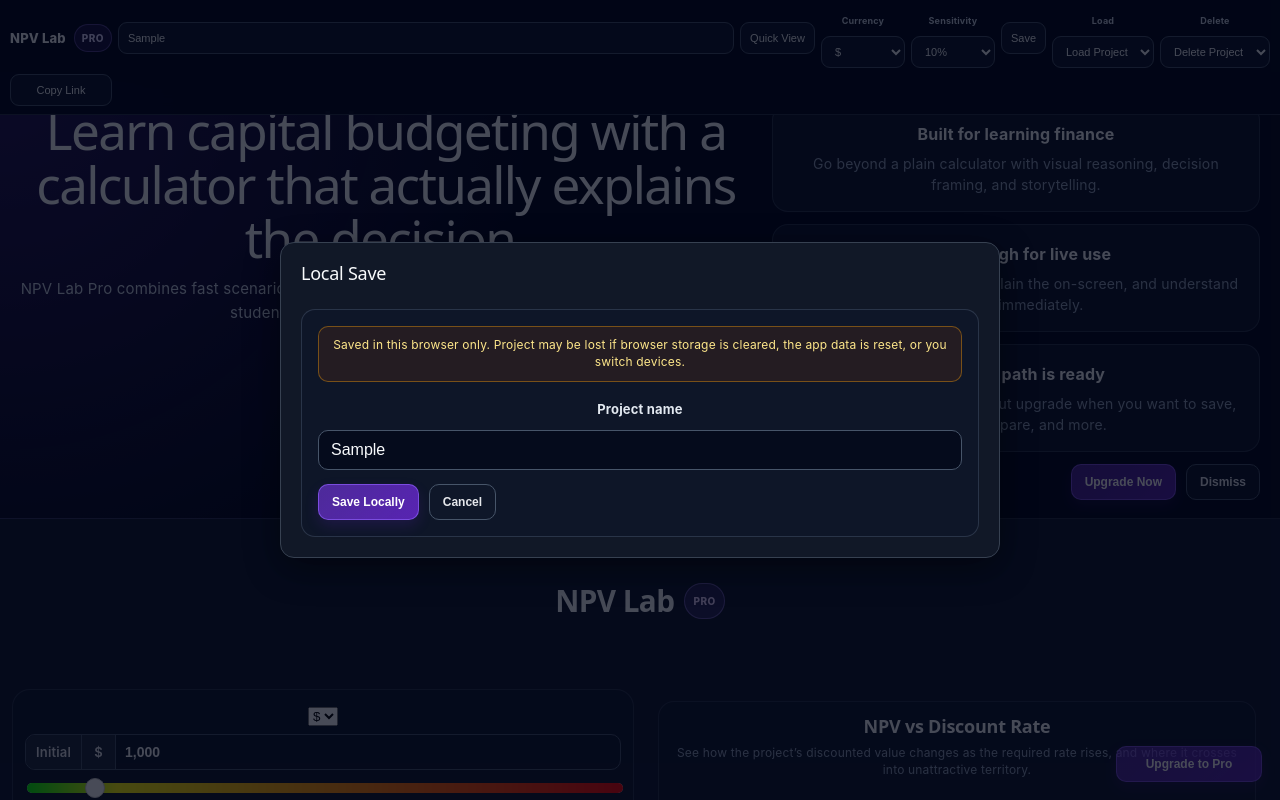
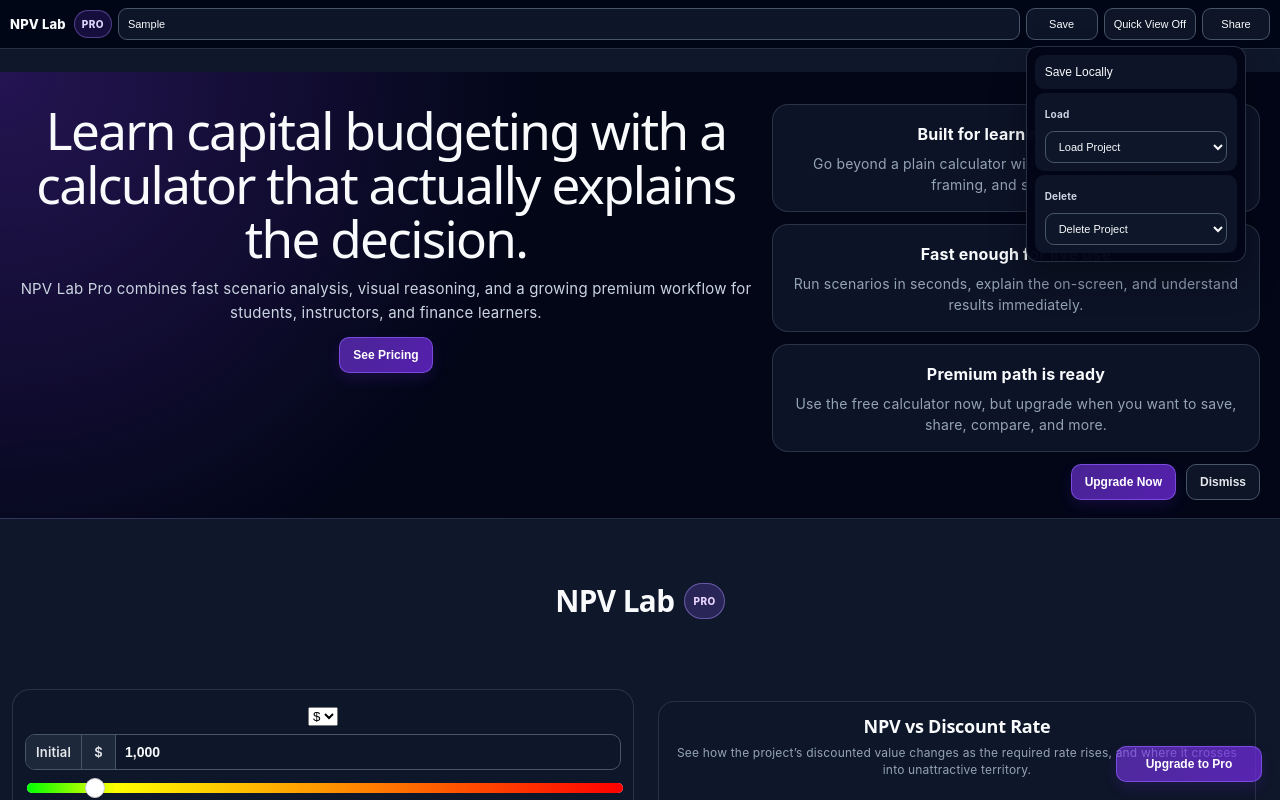
Before and after one commit to armstrma/npv-calculator, a React (Vite) app: page / in a window 1280 px wide. Both pictures are taken after typing "Sample" into the empty fields and a click on the button "Save". Shown: the top 800 px of the page. Built offline with nearby package versions, Linux system fonts and the light colour scheme.

Commit message:
Compact desktop toolbar into menus

```diff
--- a/src/App.css
+++ b/src/App.css
@@ -147,7 +147,7 @@ input[type="range"]::-moz-range-thumb {
   right: 0;
   z-index: 1300;
   display: grid;
-  grid-template-columns: auto minmax(160px, 1fr) auto auto auto auto auto auto;
+  grid-template-columns: auto minmax(180px, 1fr) auto auto auto;
   gap: 6px;
   align-items: center;
   padding: 8px 10px;
@@ -205,17 +205,53 @@ input[type="range"]::-moz-range-thumb {
   background: rgba(15, 23, 42, 0.92);
   color: #f8fafc;
   cursor: pointer;
+  min-width: 72px;
 }
 .project-toolbar-button-share {
-  min-width: 84px;
-}
-.project-toolbar-select-wrap {
-  display: inline-grid;
-  gap: 2px;
-  min-width: 84px;
+  min-width: 68px;
+}
+.project-toolbar-menu-wrap {
+  position: relative;
+}
+.project-toolbar-menu {
+  position: absolute;
+  top: calc(100% + 6px);
+  left: 0;
+  min-width: 220px;
+  display: grid;
+  gap: 4px;
+  padding: 8px;
+  border-radius: 12px;
+  border: 1px solid rgba(71, 85, 105, 0.55);
+  background: rgba(2, 6, 23, 0.98);
+  box-shadow: 0 18px 34px rgba(0, 0, 0, 0.32);
+}
+.project-toolbar-menu-right {
+  right: 0;
+  left: auto;
+}
+.project-toolbar-menu-item {
+  min-height: 34px;
+  border-radius: 9px;
+  border: 0;
+  background: rgba(15, 23, 42, 0.9);
+  color: #f8fafc;
+  padding: 0 10px;
+  font-size: 12px;
+  text-align: left;
+}
+.project-toolbar-menu-item-select {
+  display: grid;
+  gap: 4px;
+  padding: 8px 10px;
+}
+.project-toolbar-menu-item-select span {
   color: #cbd5e1;
-  font-size: 9px;
+  font-size: 10px;
   font-weight: 700;
+}
+.project-toolbar-menu-item-success {
+  color: #86efac;
 }
 .button-primary,
 .button-secondary {
--- a/src/App.jsx
+++ b/src/App.jsx
@@ -1639,11 +1639,71 @@ const App = () => {
 
         <input className="project-toolbar-name" placeholder="Project Name" value={projectName} onChange={(e) => setProjectName(e.target.value)} />
 
-        <button type="button" className="project-toolbar-button" onClick={() => setQuickViewEnabled((value) => !value)}>
-          {quickViewEnabled ? 'Exit Quick View' : 'Quick View'}
-        </button>
-
-        <label className="project-toolbar-select-wrap">
+        <div className="project-toolbar-menu-wrap">
+          <button type="button" className="project-toolbar-button" onClick={() => {
+            setShowSaveMenu((value) => !value);
+            setShowQuickViewMenu(false);
+            setShowShareMenu(false);
+          }}>
+            Save
+          </button>
+          {showSaveMenu && (
+            <div className="project-toolbar-menu">
+              <button type="button" className="project-toolbar-menu-item" onClick={() => {
+                handleSaveLocally();
+                setShowSaveMenu(false);
+              }}>
+                Save Locally
+              </button>
+              <label className="project-toolbar-menu-item project-toolbar-menu-item-select">
+                <span>Load</span>
+                <select
+                  onChange={(e) => {
+                    loadProject(e.target.value);
+                    setShowSaveMenu(false);
+                  }}
+                  value={loadedProjectName && !projects[loadedProjectName] ? '__unsaved__' : loadedProjectName || '__placeholder__'}
+                >
+                  <option value="__placeholder__" disabled>Load Project</option>
+                  {loadedProjectName && !projects[loadedProjectName] && <option value="__unsaved__">{loadedProjectName} (Unsaved)</option>}
+                  {Object.keys(projects).map((name) => (
+                    <option key={name} value={name}>{name}</option>
+                  ))}
+                </select>
+              </label>
+              <label className="project-toolbar-menu-item project-toolbar-menu-item-select">
+                <span>Delete</span>
+                <select onChange={(e) => {
+                  deleteProject(e.target.value);
+                  setShowSaveMenu(false);
+                }} defaultValue="Delete Project">
+                  <option disabled>Delete Project</option>
+                  {Object.keys(projects).map((name) => (
+                    <option key={name}>{name}</option>
+                  ))}
+                </select>
+              </label>
+            </div>
+          )}
+        </div>
+
+        <div className="project-toolbar-menu-wrap">
+          <button type="button" className="project-toolbar-button" onClick={() => {
+            setShowQuickViewMenu((value) => !value);
+            setShowSaveMenu(false);
+            setShowShareMenu(false);
+          }}>
+            {quickViewEnabled ? 'Quick View On' : 'Quick View Off'}
+          </button>
+          {showQuickViewMenu && (
+            <div className="project-toolbar-menu">
+              <button type="button" className="project-toolbar-menu-item" onClick={() => {
+                setQuickViewEnabled((value) => !value);
+                setShowQuickViewMenu(false);
+              }}>
+                {quickViewEnabled ? 'Exit Quick View' : 'Enter Quick View'}
+              </button>
+              <label className="project-toolbar-menu-item project-toolbar-menu-item-select">
                 <span>Currency</span>
                 <select value={currency} onChange={(e) => setCurrency(e.target.value)} title="Display currency (calculations unchanged)">
                   <option>$</option>
@@ -1651,8 +1711,7 @@ const App = () => {
                   <option>£</option>
                 </select>
               </label>
-
-        <label className="project-toolbar-select-wrap">
+              <label className="project-toolbar-menu-item project-toolbar-menu-item-select">
                 <span>Sensitivity</span>
                 <select value={String(sensitivityPercent)} onChange={(e) => {
                   setShowSensitivity(true);
@@ -1663,36 +1722,29 @@ const App = () => {
                   <option value="20">20%</option>
                 </select>
               </label>
-
-        <button type="button" className="project-toolbar-button" onClick={handleSaveLocally}>Save</button>
-
-        <label className="project-toolbar-select-wrap">
-          <span>Load</span>
-          <select
-            onChange={(e) => loadProject(e.target.value)}
-            value={loadedProjectName && !projects[loadedProjectName] ? '__unsaved__' : loadedProjectName || '__placeholder__'}
-          >
-            <option value="__placeholder__" disabled>Load Project</option>
-            {loadedProjectName && !projects[loadedProjectName] && <option value="__unsaved__">{loadedProjectName} (Unsaved)</option>}
-            {Object.keys(projects).map((name) => (
-              <option key={name} value={name}>{name}</option>
-            ))}
-          </select>
-        </label>
-
-        <label className="project-toolbar-select-wrap">
-          <span>Delete</span>
-          <select onChange={(e) => deleteProject(e.target.value)} defaultValue="Delete Project">
-            <option disabled>Delete Project</option>
-            {Object.keys(projects).map((name) => (
-              <option key={name}>{name}</option>
-            ))}
-          </select>
-        </label>
-
-        <button type="button" className="project-toolbar-button project-toolbar-button-share" onClick={copyProjectLink}>
-          {copiedProjectLink ? 'Copied Link' : 'Copy Link'}
-        </button>
+            </div>
+          )}
+        </div>
+
+        <div className="project-toolbar-menu-wrap">
+          <button type="button" className="project-toolbar-button project-toolbar-button-share" onClick={() => {
+            setShowShareMenu((value) => !value);
+            setShowQuickViewMenu(false);
+            setShowSaveMenu(false);
+          }}>
+            Share
+          </button>
+          {showShareMenu && (
+            <div className="project-toolbar-menu project-toolbar-menu-right">
+              <button type="button" className={`project-toolbar-menu-item ${copiedProjectLink ? 'project-toolbar-menu-item-success' : ''}`} onClick={async () => {
+                await copyProjectLink();
+                window.setTimeout(() => setShowShareMenu(false), 1000);
+              }}>
+                {copiedProjectLink ? '✓ Copied Project Link' : 'Copy Project Link'}
+              </button>
+            </div>
+          )}
+        </div>
       </div>
 
       {mobileMetricsPinned && (
```
Lines whose indentation alone changed are shown as unchanged.
